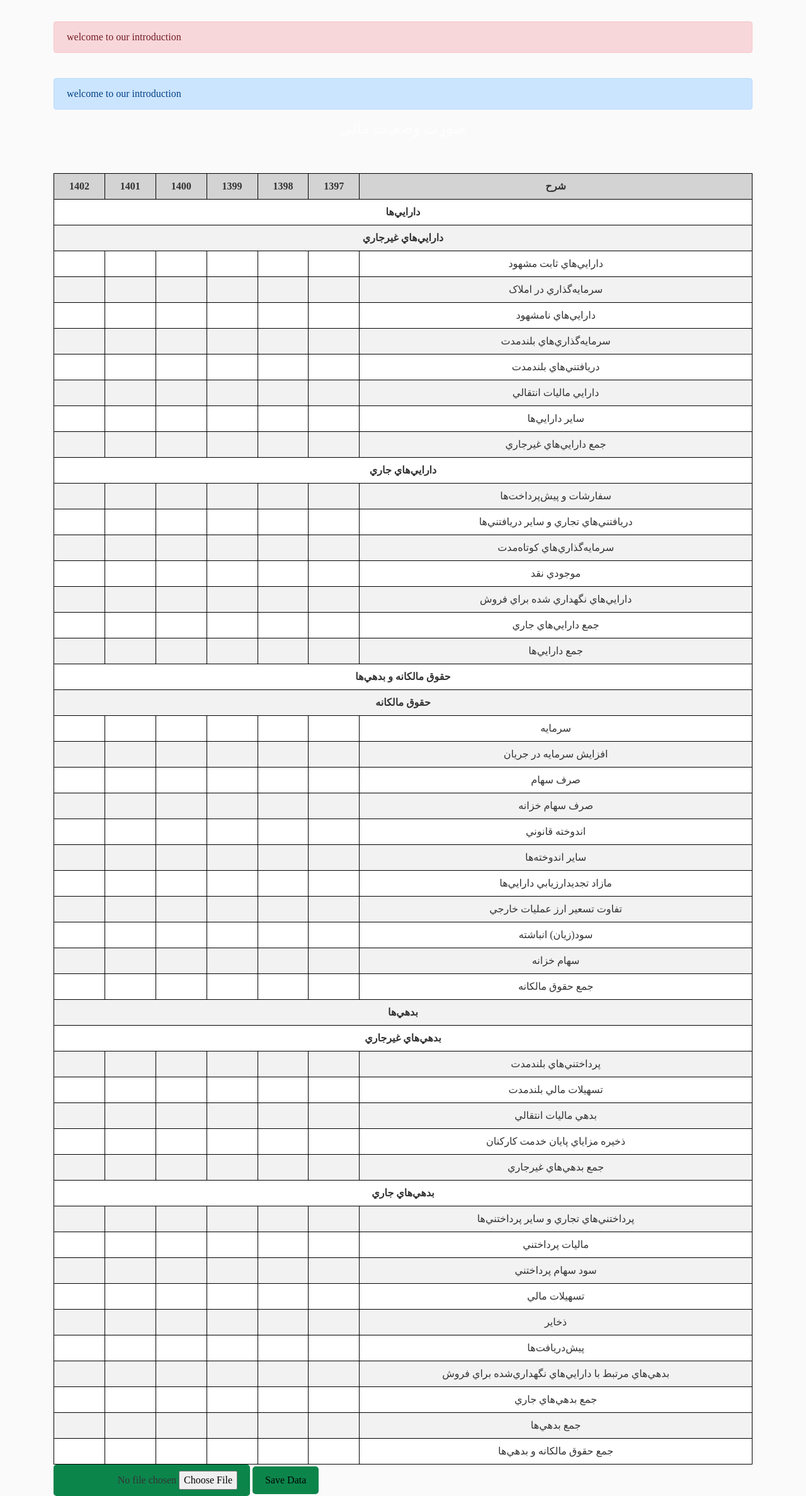
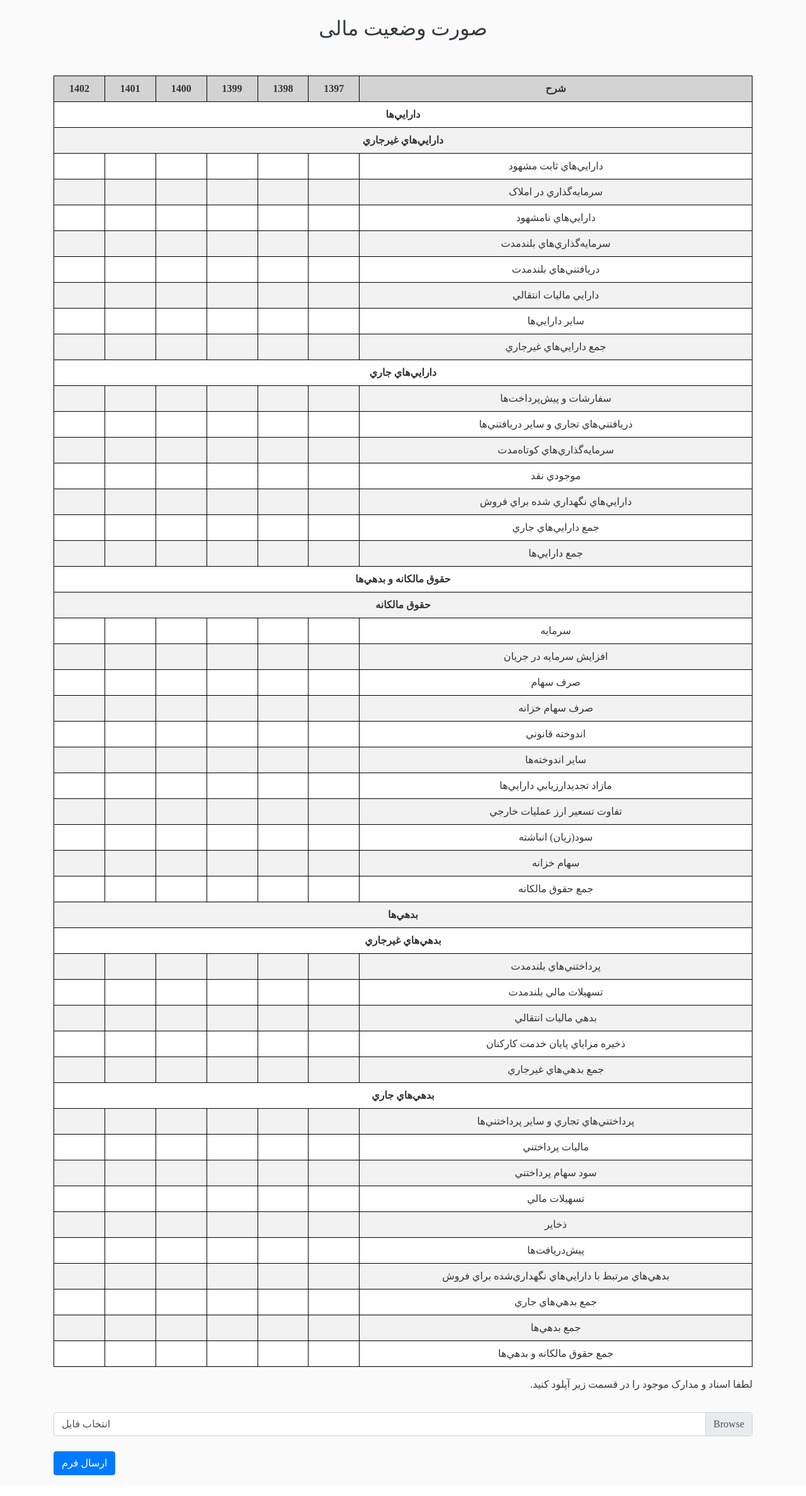
Before and after one commit to Hosseincpl/flask_deploy, a Flask app: page /IncomeStatement in a window 1280 px wide. Shown: the part 147-2523 px from the top of the page at 63% size. After the commit the page ends 2490 px from the top, so only its background shows below. Run offline with Flask 3, Linux system fonts and the light colour scheme; a user stored in the database is signed in; some libraries are stand-ins or nearby versions; some web fonts are replaced.

Commit message:
edit btns and forms in incom

```diff
--- a/flaskblog/templates/IncomeStatement.html
+++ b/flaskblog/templates/IncomeStatement.html
@@ -6,7 +6,7 @@
 <head>
     <meta charset="UTF-8">
     <meta name="viewport" content="width=device-width, initial-scale=1.0">
-    <title>User Data Table with Sticky Header</title>
+    <title>Income Statement</title>
     <style>
         table {
             width: 100%;
@@ -39,19 +39,18 @@
             font-weight: bold;
             background-color: lightblue;
         }
+        thead tr {
+    position: sticky; /* Make the first row sticky */
+    top: 100px; /* Stick it to the top */
+    background-color: white; /* Background color of the sticky row */
+    z-index: 1; /* Ensure it stays on top of other content */
+}
     </style>
 </head>
-<br>
-<div class="alert alert-danger" role="alert">
-    <span>welcome to our introduction</span>
-</div>
-<br>
-<div class="alert alert-primary" role="alert">
-    <span>welcome to our introduction</span>
-</div>
+
 
 <body>
-    <h4 style="text-align: center;">صورت وضعیت مالی</h4>
+    <h2 style="text-align: center;" class="text-dark mt-3">صورت وضعیت مالی</h2>
     <br><br>
     <table>
         <thead>
@@ -495,11 +494,43 @@
 
         </tbody>
     </table>
-    <button id="backToTopBtn" onclick="scrollToTop()">Top</button>
-    <!-- <button id="addRowBtn">Add Row</button> -->
-    <button class="button" id="saveDataBtn">Save Data</button>
-    <input class="button" type="file" id="myFile" name="filename">
-    <script>
+    <p class="text-right text-dark h-5 mt-3">لطفا اسناد و مدارک موجود را در قسمت زیر آپلود کنید.</p>
+    <button id="backToTopBtn" onclick="scrollToTop()">بالای صفحه</button>
+    <div class="custom-file mt-3 mb-3">
+        <input type="file" class="custom-file-input" id="myFile">
+        <label class="custom-file-label" for="myFile">انتخاب فایل</label>
+    </div>
+<!-- Button trigger modal -->
+<!-- Button trigger modal -->
+<button type="button" class="btn btn-primary mt-2 mb-3" data-toggle="modal" data-target="#confirmationModal">
+    ارسال فرم
+</button>
+
+<!-- Modal -->
+<div class="modal fade" id="confirmationModal" tabindex="-1" role="dialog" aria-labelledby="confirmationModalLabel" aria-hidden="true">
+  <div class="modal-dialog" role="document">
+    <div class="modal-content">
+      <div class="modal-header">
+        <button type="button" class="close" data-dismiss="modal" aria-label="Close">
+          <span aria-hidden="true">&times;</span>
+        </button>
+      </div>
+      <div class="modal-body text-right">
+        آیا از ارسال فرم مطمئن هستید؟
+      </div>
+      <div class="modal-footer">
+        <button type="button" class="btn btn-secondary ml-2" data-dismiss="modal">ویرایش</button>
+        <button type="button" class="btn btn-primary" id="confirmFormBtn">تأیید</button>
+      </div>
+    </div>
+  </div>
+</div>
+
+<script>
+    document.getElementById('confirmFormBtn').addEventListener('click', function() {
+        // Close the modal when the "تأیید" (Confirm) button is clicked
+        $('#confirmationModal').modal('hide');
+    });
         function scrollToTop() {
                 //document.body.scrollTop = 0; // For Safari
                 document.documentElement.scrollTop = 0; // For Chrome, Firefox, IE, and Opera
```
